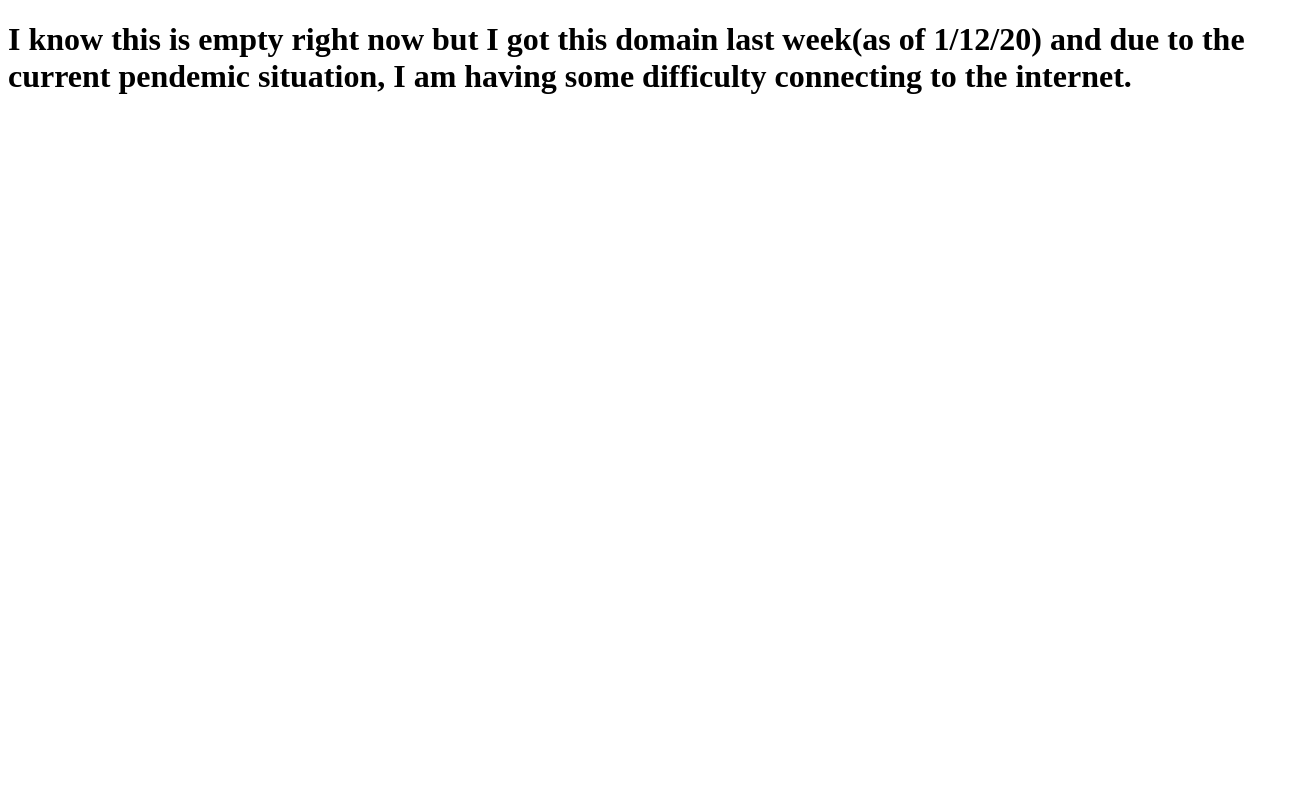
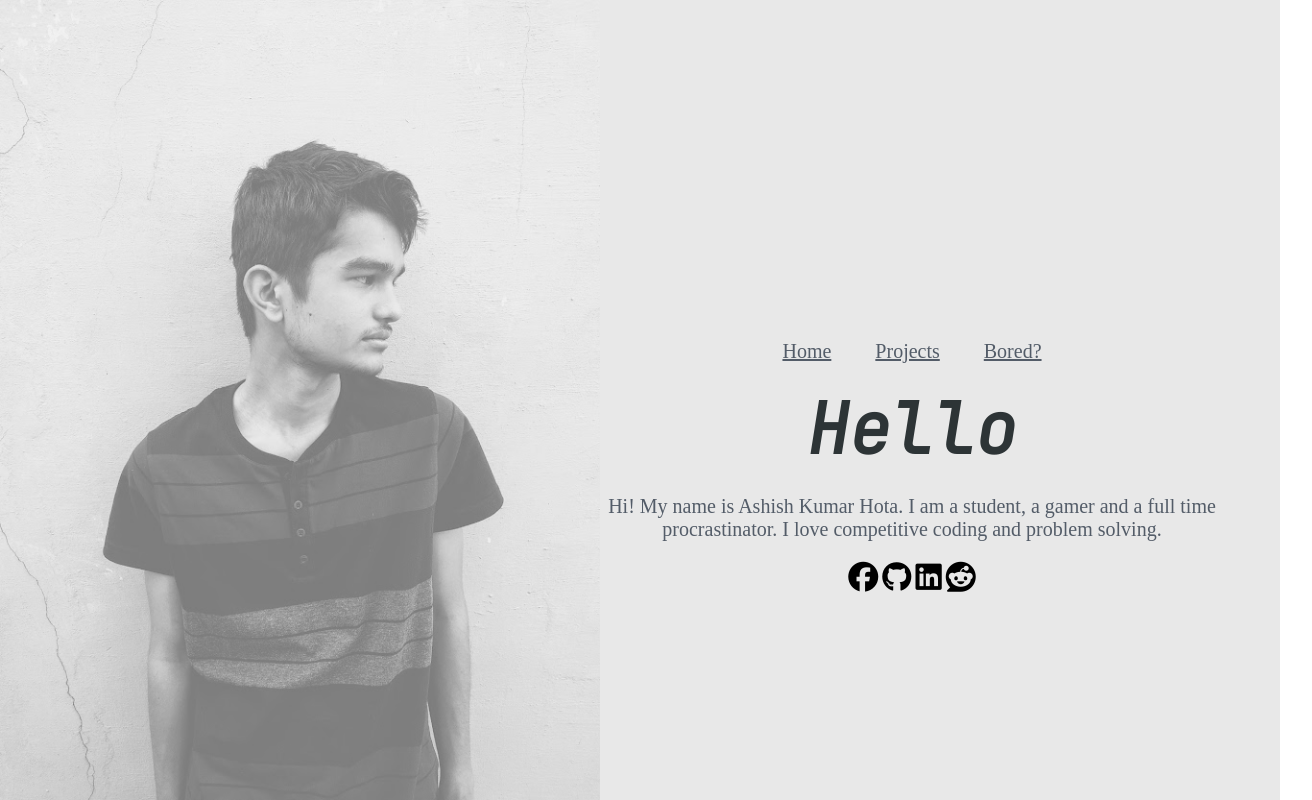
Before and after one commit to ashishihota/ashishihota.github.io, a plain HTML site: page index.html in a window 1280 px wide. Shown: the whole page, 1312 px wide, since content can reach past the window. Drawn offline with Linux system fonts and the light colour scheme.

Commit message:
started the website

```diff
--- /dev/null
+++ b/bored.css
@@ -0,0 +1,54 @@
+body{
+	margin:0;
+	padding: 0;
+	background: #2d3436;
+}
+
+.container{
+	position: absolute;
+	top: 30%;
+	left: 40%;
+	transition: translate(-50%, -50%);
+}
+
+.btn{
+	align-content: center;
+	position: relative;
+	width: 300px;
+	display: block;
+	color: white;
+	background: #2d3436;
+	font-size:14px;
+	font-family: 'JetBrains Mono', monospace;
+	text-decoration: underline;
+	margin: 30px 0;
+	border: 2px solid #ff7675;
+	padding: 14px 60px;
+	text-transform: uppercase;
+	overflow: hidden;
+	transition: 1s all ease;
+}
+
+.btn::before{
+	background: #ff7675;
+	content: "";
+	position: absolute;
+	top: 50%;
+	left: 50%;
+	transition: translate(-50%, -50%);
+	z-index: -1;
+	transition: all 0.6 ease;
+}
+
+a {
+	display: inline-block;
+	font-size: 20px;
+	font-weight: 1000;
+	text-decoration: none;
+	color :white;
+	transition: 0.4s line
+
+a:hover{
+	color: #fff;
+	background:#535c68;
+}
--- a/index.html
+++ b/index.html
@@ -1,11 +1,39 @@
 <!DOCTYPE html>
-<html>
+<html lang = "en">
 <head>
+	<meta charset="utf-8">
+	<meta name="viewport" content="width=device-width, initial-scale=1">
 	<title>
-		Average Coder
+		Ashish Hota
 	</title>
+	<script src="https://kit.fontawesome.com/d5222ace13.js" crossorigin="anonymous"></script>
+	<link rel="preconnect" href="https://fonts.gstatic.com">
+	<link href="https://fonts.googleapis.com/css2?family=JetBrains+Mono:ital,wght@1,300&display=swap" rel="stylesheet">
+	<link rel="stylesheet" type="text/css" href="style.css">
 </head>
+
 <body>
-    <h1>I know this is empty right now but I got this domain last week(as of 1/12/20) and due to the current pendemic situation, I am having some difficulty connecting to the internet.</h1>
+	<div class="front-page">
+		<div class="page-content">
+			<ul class = "top">
+				<a href="home.html">Home</a>
+				<a href="https://github.com/ashishihota?tab=repositories">Projects</a>
+				<a href="bored.html">Bored?</a>
+			</ul>
+			<h1>Hello</h1>
+			<p>Hi! My name is Ashish Kumar Hota. I am a student, a gamer and a full time procrastinator. I love competitive coding and problem solving.
+			</p>
+			<div class="social">
+				<ul>
+					<a href="https://www.facebook.com/ashishfromheaven/"><i class="fab fa-facebook"></i></a>
+					<a href="https://github.com/ashishihota"><i class="fab fa-github"></i></a>
+					<a href="https://www.linkedin.com/in/ashish-hota/"><i class="fab fa-linkedin"></i></a>
+					<a href="https://www.reddit.com/user/i_know_i_am_crazy/posts/"><i class="fab fa-reddit"></i></a>
+				</ul>
+			</div>
+		</div>
+	</div>
+
 </body>
+
 </html>
--- /dev/null
+++ b/style.css
@@ -0,0 +1,70 @@
+*{
+	margin: 0;
+	padding: 0;
+	font-family: "montserrat", san-serif;
+}
+
+.front-page{
+	width: 100%;
+	height: 100vh;
+	background: #e8e8e8;
+}
+
+.front-page::after{
+	content: "";
+	position: absolute;
+	left: 0;
+	top: 0;
+	width: 100%;
+	height: 100%;
+	background: url("photos/4.jpg") no-repeat;
+	background-size: contain;
+	opacity: .5;
+}
+
+.page-content{
+	position: absolute;
+	top : 40%;
+	left: 40%;
+	transition: translate(-50%, -50%);
+	z-index: 1;
+	width: 100%;
+	max-width: 800px;
+	text-align: center;
+	padding: 0 40px;
+	box-sizing: border-box;
+}
+
+.page-content h1{
+	color:#2d3436;
+	font-size: 70px;
+	font-weight: 900;
+	margin-bottom: 20px;
+	font-family: 'JetBrains Mono', monospace;
+}
+
+.page-content p{
+	color: #535c68;
+	margin-bottom: 20px;
+	font-size: 20px;
+}
+
+.page-content .top a{
+	display: inline-block;
+	font-size: 20px;
+	text-decoration: underline;
+	color :#535c68;
+	margin: 1em 1em;
+	padding 10px 20px;
+	transition: 0.4s linear;
+}
+
+.page-content a:hover{
+	color: #fff;
+	background:#535c68;
+}
+
+.social a{
+	color: black;
+	font-size: 30px;
+}
```
Also changed, not shown: bored.html (added, +14 -0 lines), home.html (added, +9 -0 lines), photos/1.jpg (added), photos/4.jpg (added), photos/home.png (added).
